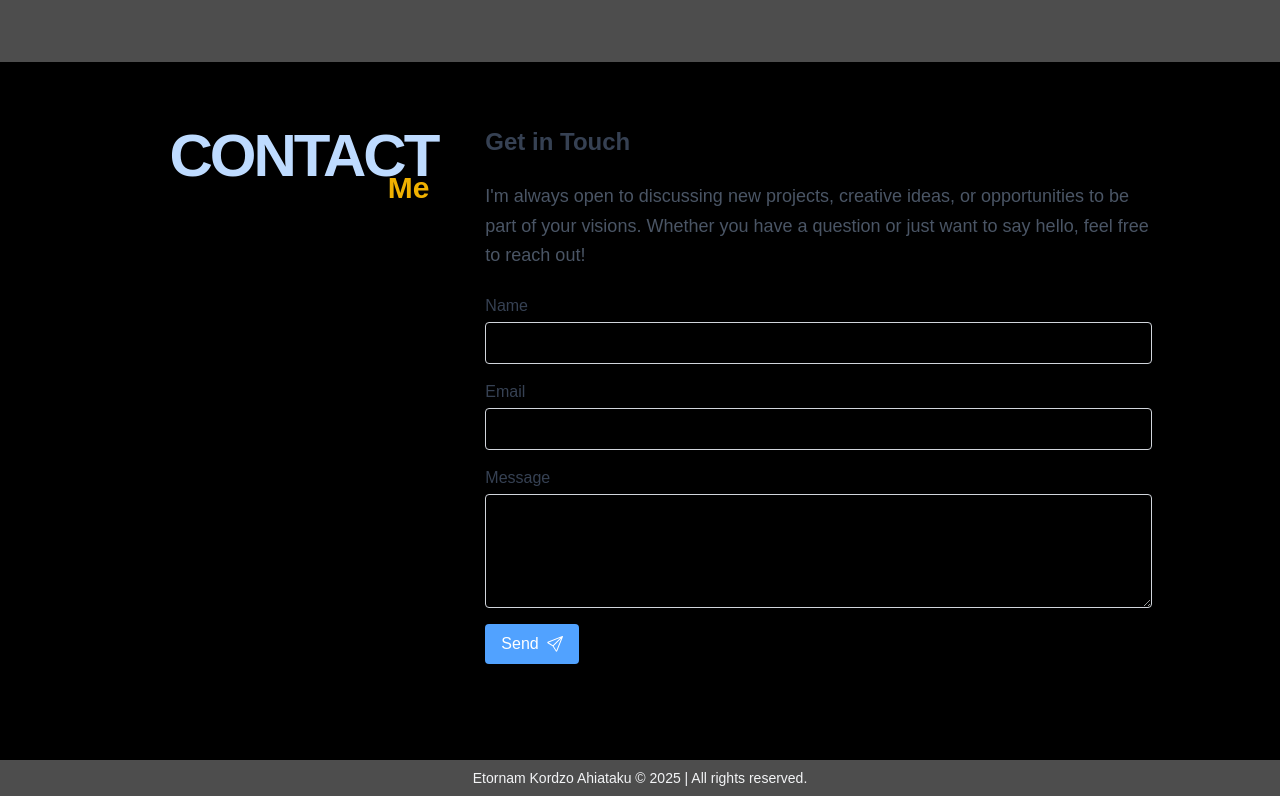
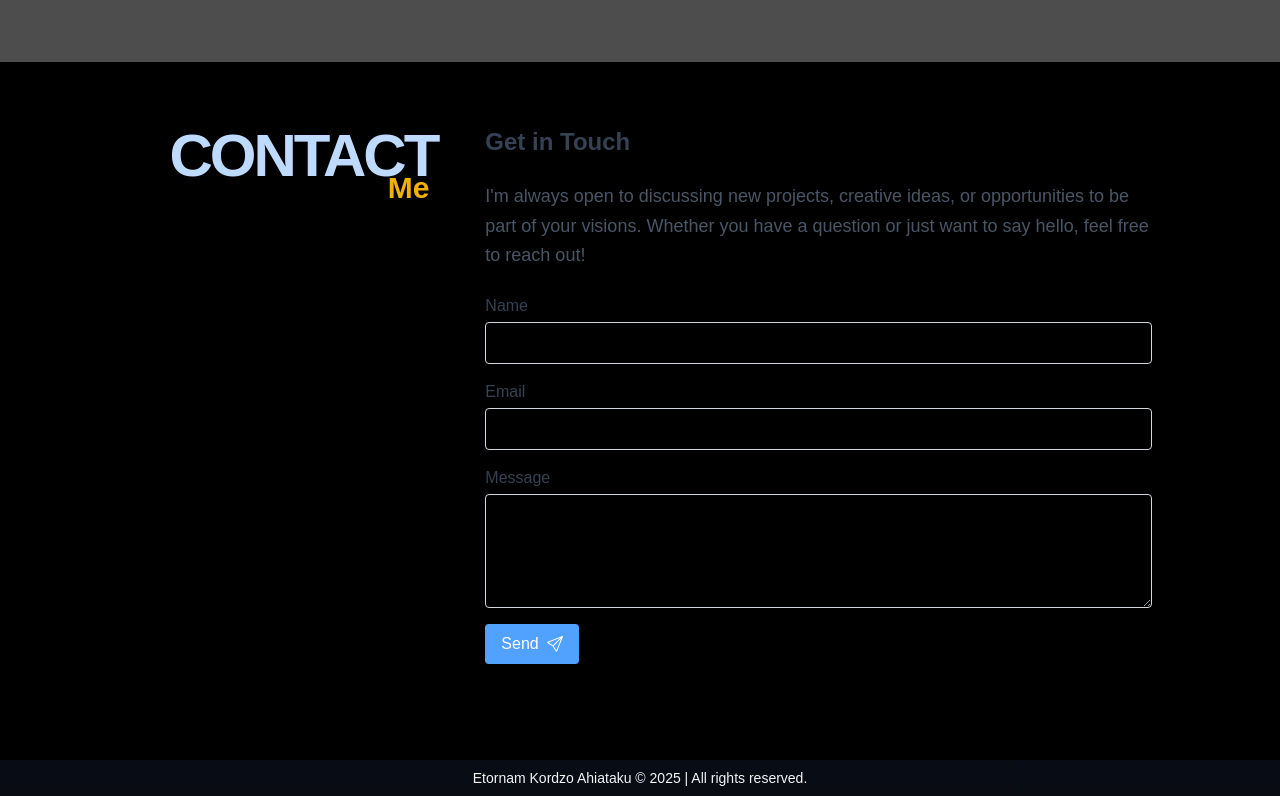
Before and after one commit to etor01/dev-tornam, a Next.js app: page / in a window 1280 px wide. Shown: the part 2993-3789 px from the top of the page. Built offline with nearby package versions, Linux system fonts and the light colour scheme.

Commit message:
changed the bg to tranparent blue blur

```diff
--- a/src/app/components/layout/Footer.tsx
+++ b/src/app/components/layout/Footer.tsx
@@ -1,6 +1,6 @@
 export default function Footer() {
   return (
-    <footer className="w-full py-2 text-center mt-8 bg-white/30 backdrop-blur-md">
+    <footer className="w-full py-2 text-center mt-8 bg-linear-to-b from-slate-900/50 to-slate-800/30 backdrop-blur-md">
 
       <p className="text-sm text-gray-100">
         Etornam Kordzo Ahiataku &copy; {new Date().getFullYear()} | All rights reserved.
```
